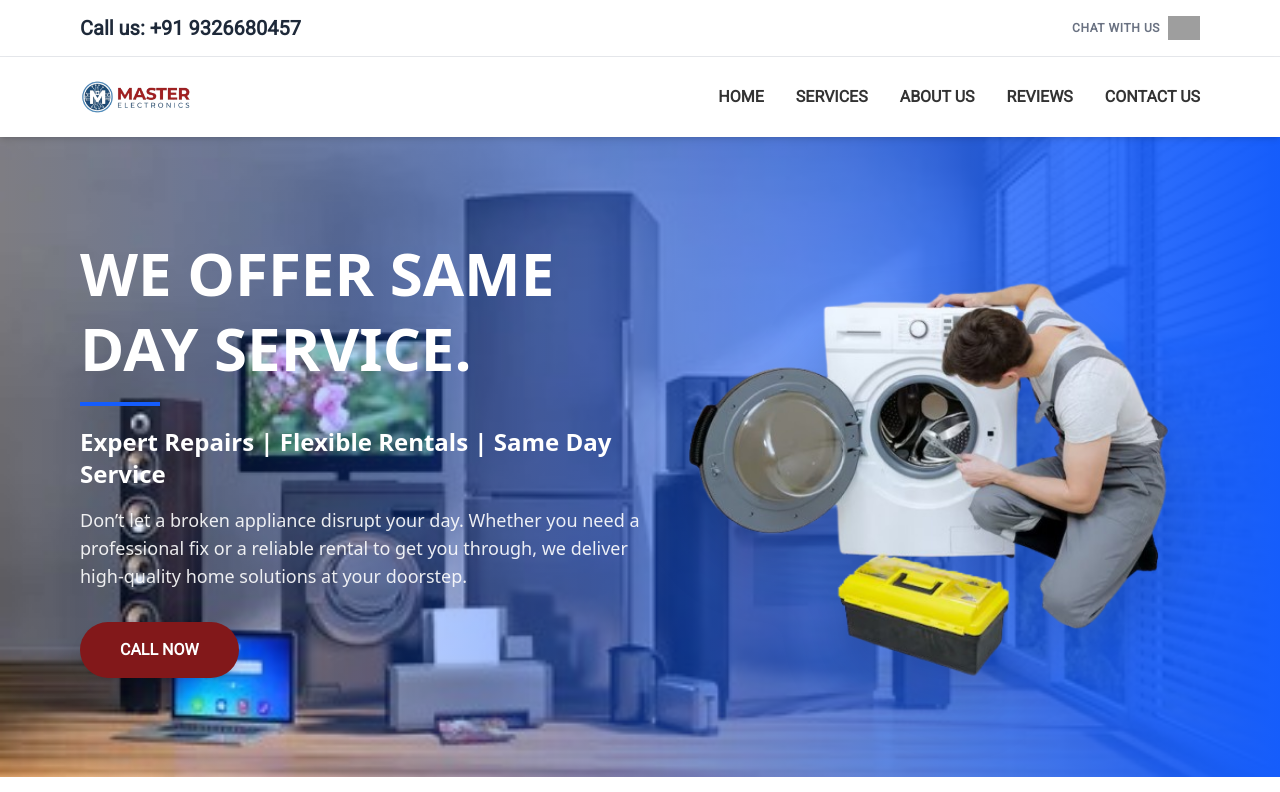
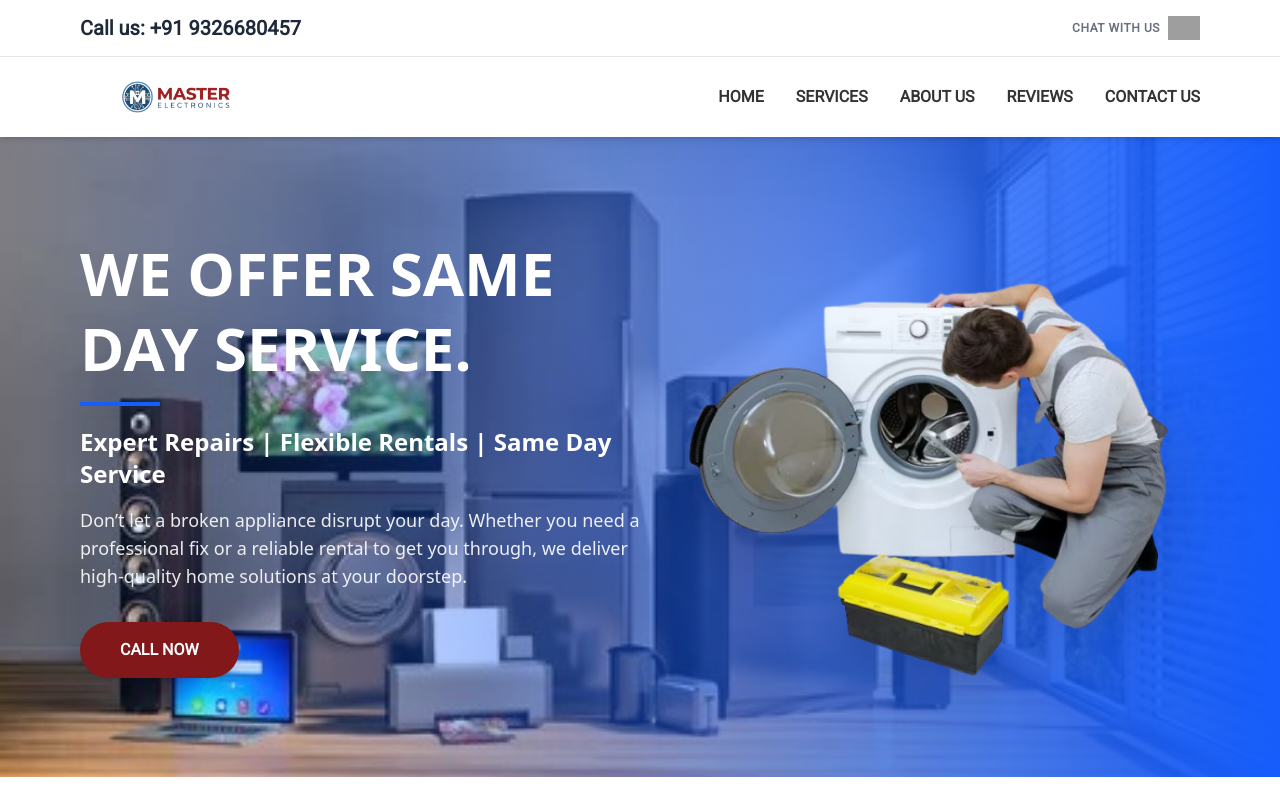
Before and after one commit to shaikhzoya492/master-electronics, a React (Vite) app: page / in a window 1280 px wide. Shown: the top 792 px of the page. Built offline with nearby package versions, Linux system fonts and the light colour scheme; grey boxes are pictures that could not be loaded.

Commit message:
NavBar.jsx

```diff
--- a/src/components/NavBar.jsx
+++ b/src/components/NavBar.jsx
@@ -22,7 +22,7 @@ const NavBar = () => {
     <a href="#home">
 
         <img
-            className='w-18 h-18 xl:w-28 xl:h-28 object-contain'
+            className='w-28 h-28 pl-10 xl:w-38 xl:h-38 object-contain'
             src="Logo1.png"
             alt="Master Electronics Logo"
         />
```
